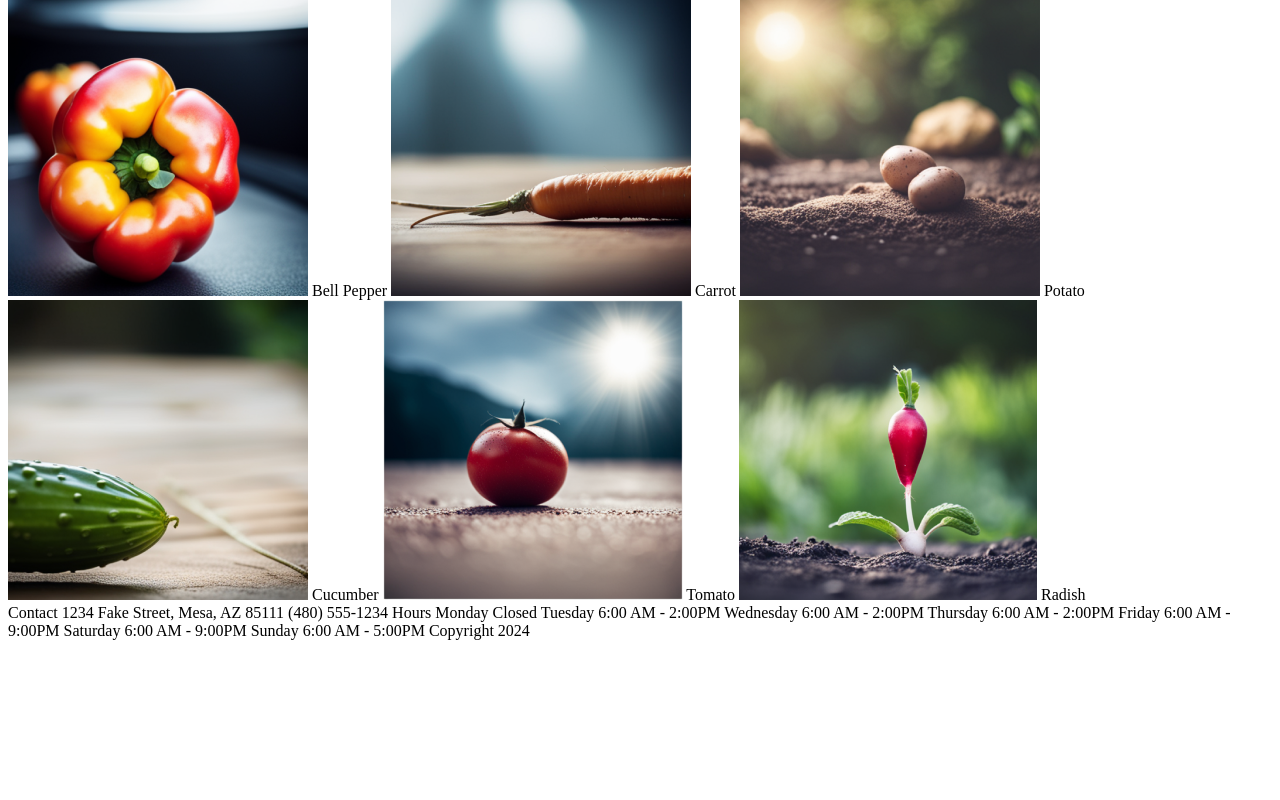
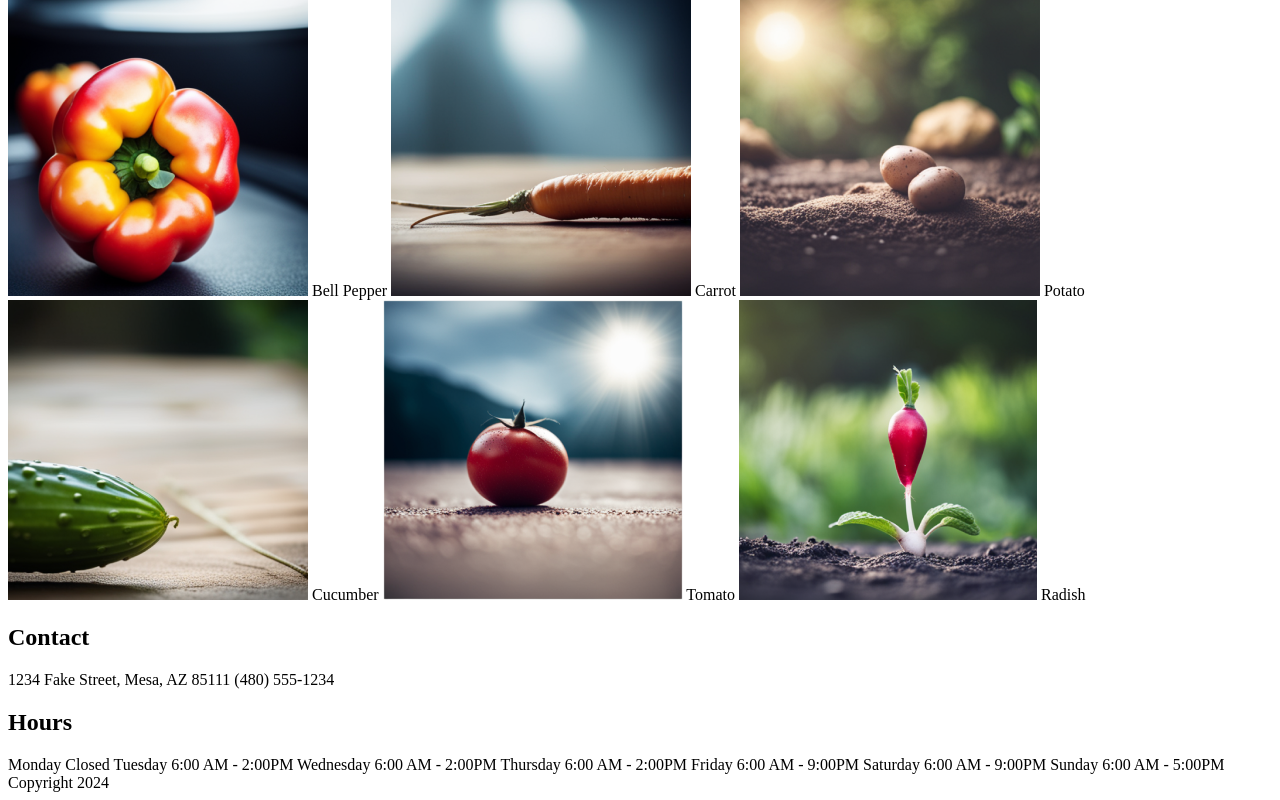
Before and after one commit to jrsmi106/Farm, a plain HTML site: page index.html in a window 1280 px wide. Shown: the part 2372-3172 px from the top of the page. Before the commit the page ends 3020 px from the top, so only its background shows below. Drawn offline with Linux system fonts and the light colour scheme.

Commit message:
Update index.html

```diff
--- a/index.html
+++ b/index.html
@@ -110,12 +110,12 @@
         </main>
     </body>
     <footer>
-        Contact
+       <h2>Contact</h2>
         1234 Fake Street,
         Mesa, AZ 85111
         (480) 555-1234
 
-        Hours
+       <h2>Hours</h2>
         Monday Closed
         Tuesday 6:00 AM - 2:00PM
         Wednesday 6:00 AM - 2:00PM
```
